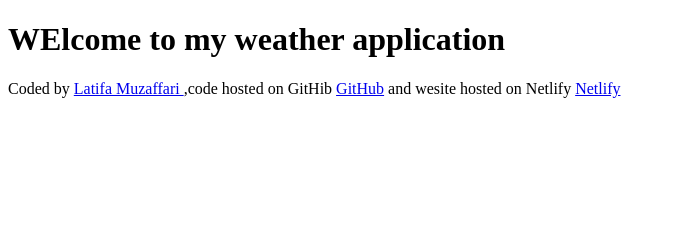
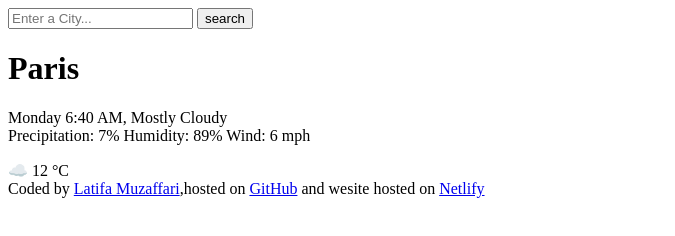
Before and after one commit to latifamuzaffari/Weather-application-, a plain HTML site: page index.html in a window 1280 px wide. Shown: the whole page, without its empty margins (0-675 px from the left). Drawn offline with Linux system fonts and the light colour scheme.

Commit message:
I did the Html project

```diff
--- a/index.html
+++ b/index.html
@@ -6,19 +6,35 @@
     <title>Weather App</title>
   </head>
   <body>
-    <h1>WElcome to my weather application</h1>
+    <header>
+      <form>
+        <input type="search" placeholder="Enter a City..." required />
+        <input type="submit" value="search" />
+      </form>
+    </header>
+    <main>
+      <div>
+        <h1>Paris</h1>
+        <p>
+          Monday 6:40 AM, Mostly Cloudy
+          <br />
+          Precipitation: 7% Humidity: 89% Wind: 6 mph
+        </p>
+      </div>
+      ☁️ 12 °C
+    </main>
     <footer>
       Coded by
       <a href="https://www.linkedin.com/in/latifa-muzaffari/" target="_blank">
-        Latifa Muzaffari </a
-      >,code hosted on GitHib
+        Latifa Muzaffari</a
+      >,hosted on
       <a
         href="https://github.com/latifamuzaffari/Weather-application-/tree/main"
         target="_blank"
       >
         GitHub</a
       >
-      and wesite hosted on Netlify
+      and wesite hosted on
       <a href="https://latifa-weatherapp.netlify.app/" target="_blank">
         Netlify</a
       >
```
